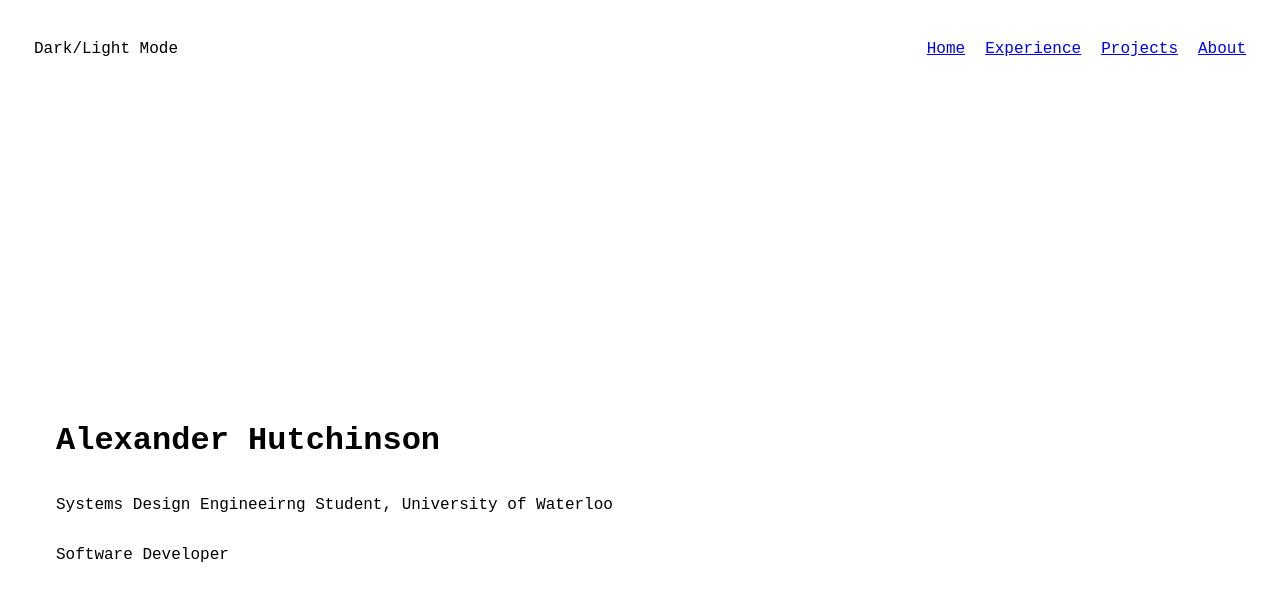
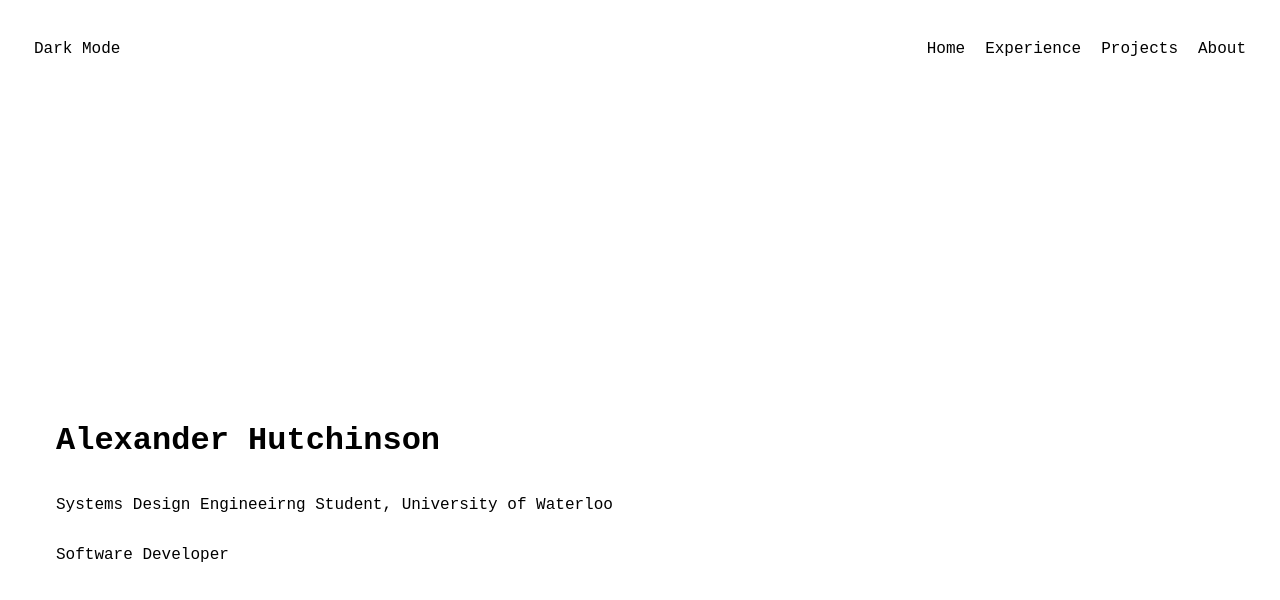
Before and after one commit to ahutchin/ahutchin.github.io, a React (Vite) app: page / in a window 1280 px wide. Shown: the top 600 px of the page. Built offline with nearby package versions, Linux system fonts and the light colour scheme.

Commit message:
Implemented Dark Mode

```diff
--- a/src/components/Navbar.jsx
+++ b/src/components/Navbar.jsx
@@ -1,11 +1,18 @@
-import React from "react";
+import React, { useState } from "react";
 import { Link } from "react-router-dom";
 
 const Navbar = () => {
+  const [isDarkMode, setIsDarkMode] = useState(false);
+
+  const toggleTheme = () => {
+    setIsDarkMode(!isDarkMode);
+    document.body.classList.toggle("dark-mode", !isDarkMode);
+  };
+
   return (
     <div className="navbar">
       <div className="color-theme">
-        <p>Dark/Light Mode</p>
+        <p onClick={toggleTheme}>{isDarkMode ? "Light Mode" : "Dark Mode"}</p>
       </div>
       <div className="navbar-links">
         <ul className="page-links">
--- a/src/index.css
+++ b/src/index.css
@@ -1,4 +1,14 @@
 /* Root */
+:root {
+  --primary-color: white;
+  --primary-text-color: black;
+}
+
+body.dark-mode {
+  --primary-color: #333;
+  --primary-text-color: white;
+}
+
 html,
 body {
   font-family: "Courier New", Courier, monospace;
@@ -8,6 +18,8 @@ body {
 body,
 main {
   height: 100vh;
+  background-color: var(--primary-color);
+  color: var(--primary-text-color);
 }
 
 /* NAVBAR */
@@ -16,9 +28,12 @@ main {
   display: flex;
   padding: 1rem;
   justify-content: space-between;
+  background-color: var(--primary-color);
 }
 
 .color-theme {
+  background-color: var(--primary-color);
+  color: var(--primary-text-color);
   padding: 0 10px;
   cursor: pointer;
 }
@@ -35,7 +50,10 @@ main {
   padding: 0;
 }
 
-.navbar .page-links li {
+.navbar .page-links li a {
+  /* Need to select 'a' tag because of Link router tag */
+  background-color: var(--primary-color);
+  color: var(--primary-text-color);
   text-decoration: none;
   padding: 0 10px;
 }
```
